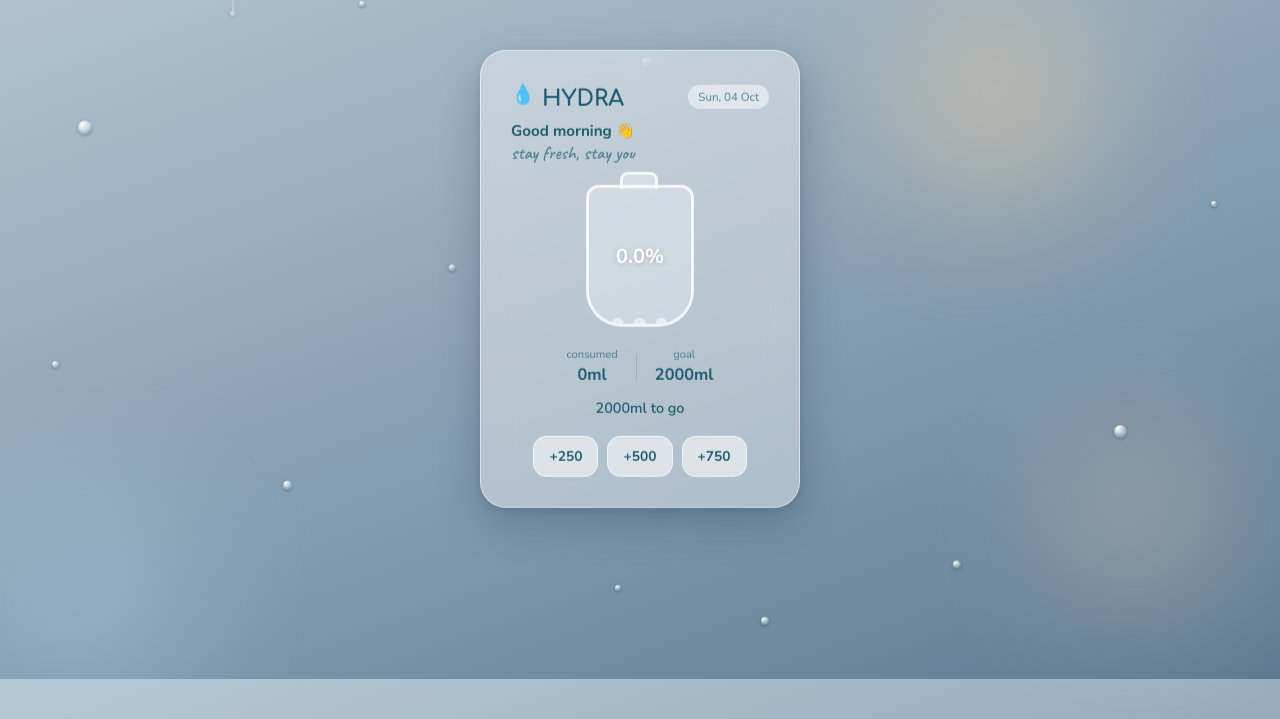
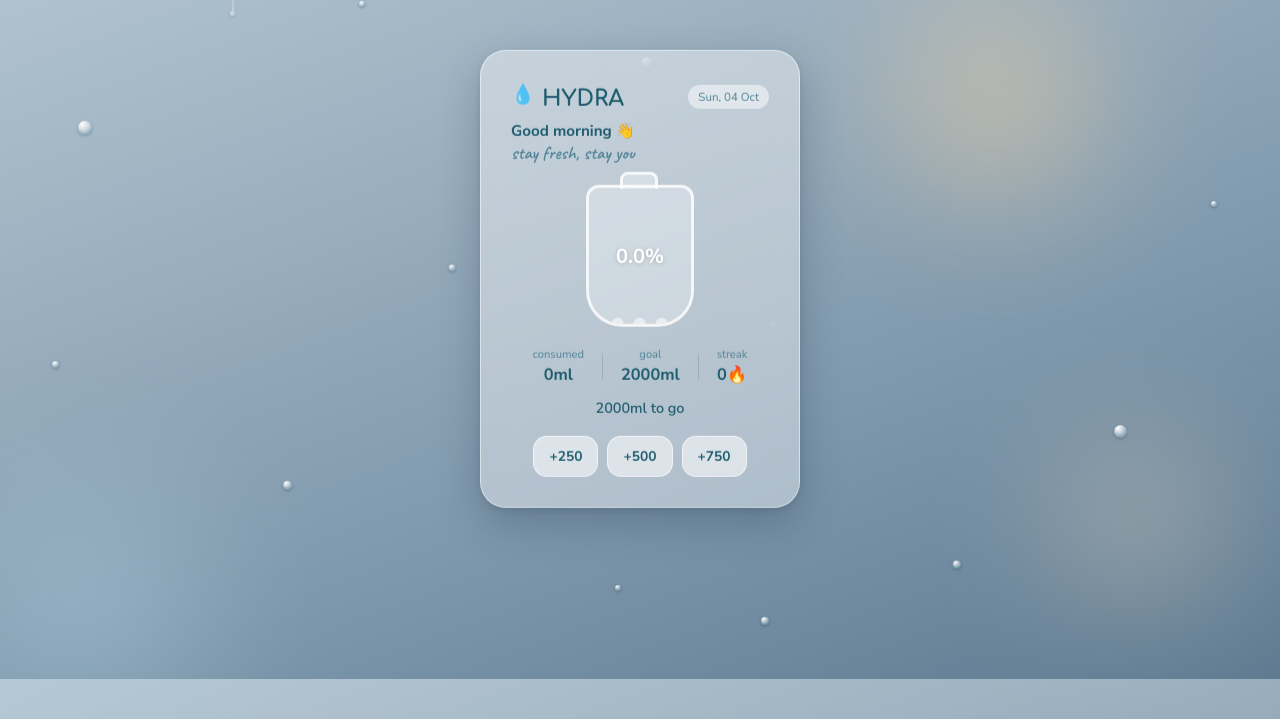
Before and after one commit to neharai18/hydra, a Flask app: page /dashboard in a window 1280 px wide. Shown: the part 121-840 px from the top of the page. Run offline with Flask 3, Linux system fonts and the light colour scheme; data comes from the database, SQL or seed files in the repository; data that the repository does not hold is empty.

Commit message:
Add streak counter calculation and display

```diff
--- a/app.py
+++ b/app.py
@@ -24,6 +24,29 @@ def init_db():
     """)
     conn.commit()
     conn.close()
+def calculate_streak():
+    conn = sqlite3.connect("hydra.db")
+    goal = conn.execute("SELECT daily_goal FROM settings WHERE id = 1").fetchone()[0]
+
+    streak = 0
+    day_offset = 0
+
+    while True:
+        cursor = conn.execute(
+            "SELECT SUM(amount) FROM water_log WHERE date(timestamp) = date('now', ?)",
+            (f'-{day_offset} days',)
+        )
+        total = cursor.fetchone()[0]
+        total = total if total is not None else 0
+
+        if total >= goal:
+            streak += 1
+            day_offset += 1
+        else:
+            break
+
+    conn.close()
+    return streak
 
 init_db()
 
@@ -94,10 +117,11 @@ def dashboard():
         ORDER BY day
     """)
     week_data = {row[0]: row[1] for row in week_cursor.fetchall()}
+    streak = calculate_streak()
     conn.close()
 
     percentage = round((today_total / daily_goal) * 100, 1)
 
-    return render_template("dashboard.html", today_total=today_total, daily_goal=daily_goal, percentage=percentage, week_data=week_data, greeting=greeting, today_date=today_date)
+    return render_template("dashboard.html", today_total=today_total, daily_goal=daily_goal, percentage=percentage, week_data=week_data, greeting=greeting, today_date=today_date, streak=streak)
 if __name__ == "__main__":
     app.run(debug=True)
--- a/templates/dashboard.html
+++ b/templates/dashboard.html
@@ -146,10 +146,12 @@ h1 { font-family:'Comfortaa',cursive; font-weight:700; font-size:1.4em; color:va
     </div>
   </div>
 
-  <div class="stats-row">
+    <div class="stats-row">
     <div class="stat"><span class="stat-label">consumed</span><span class="stat-value">{{ today_total }}ml</span></div>
     <div class="stat-divider"></div>
     <div class="stat"><span class="stat-label">goal</span><span class="stat-value">{{ daily_goal }}ml</span></div>
+    <div class="stat-divider"></div>
+    <div class="stat"><span class="stat-label">streak</span><span class="stat-value">{{ streak }}🔥</span></div>
   </div>
 
   <p class="message">
```
